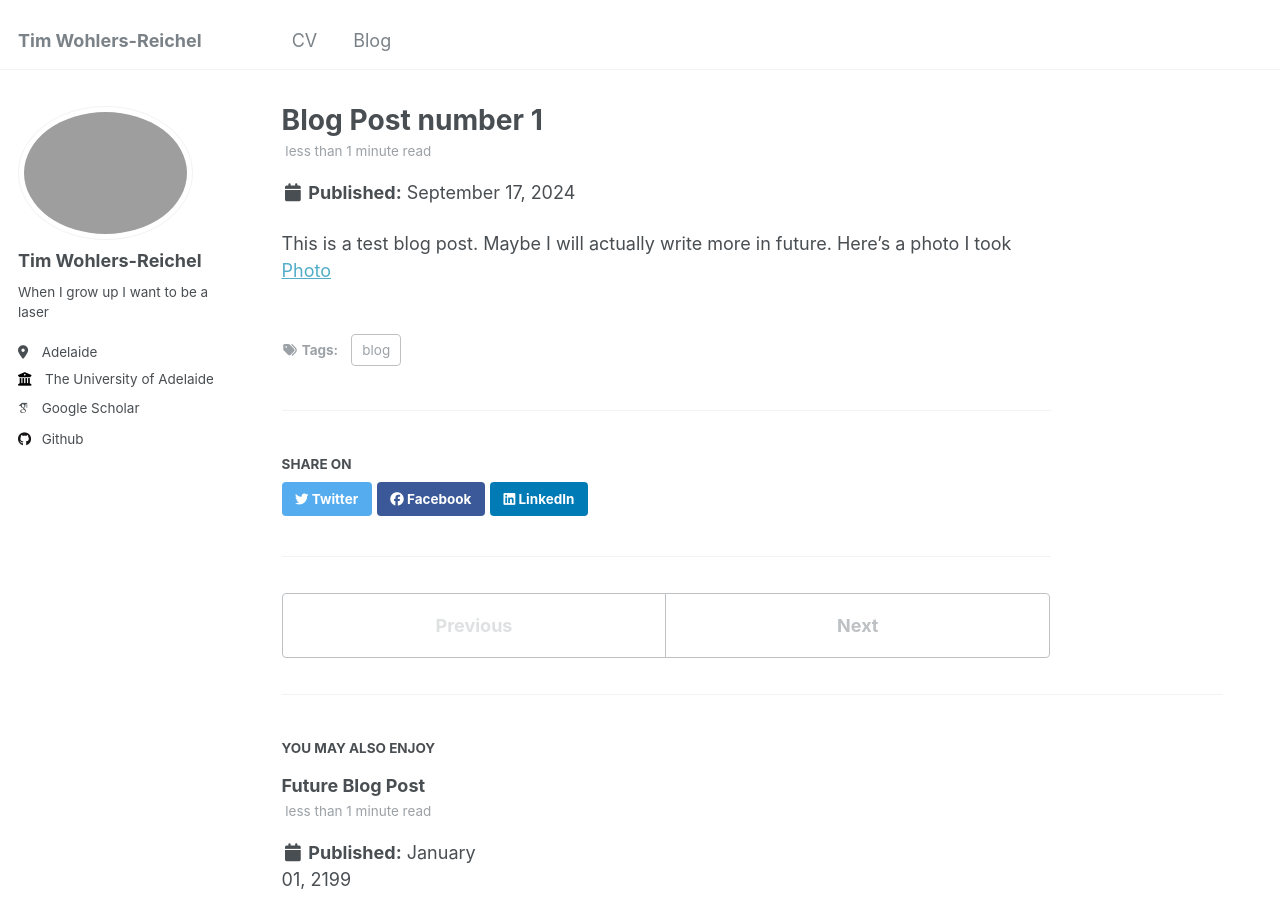
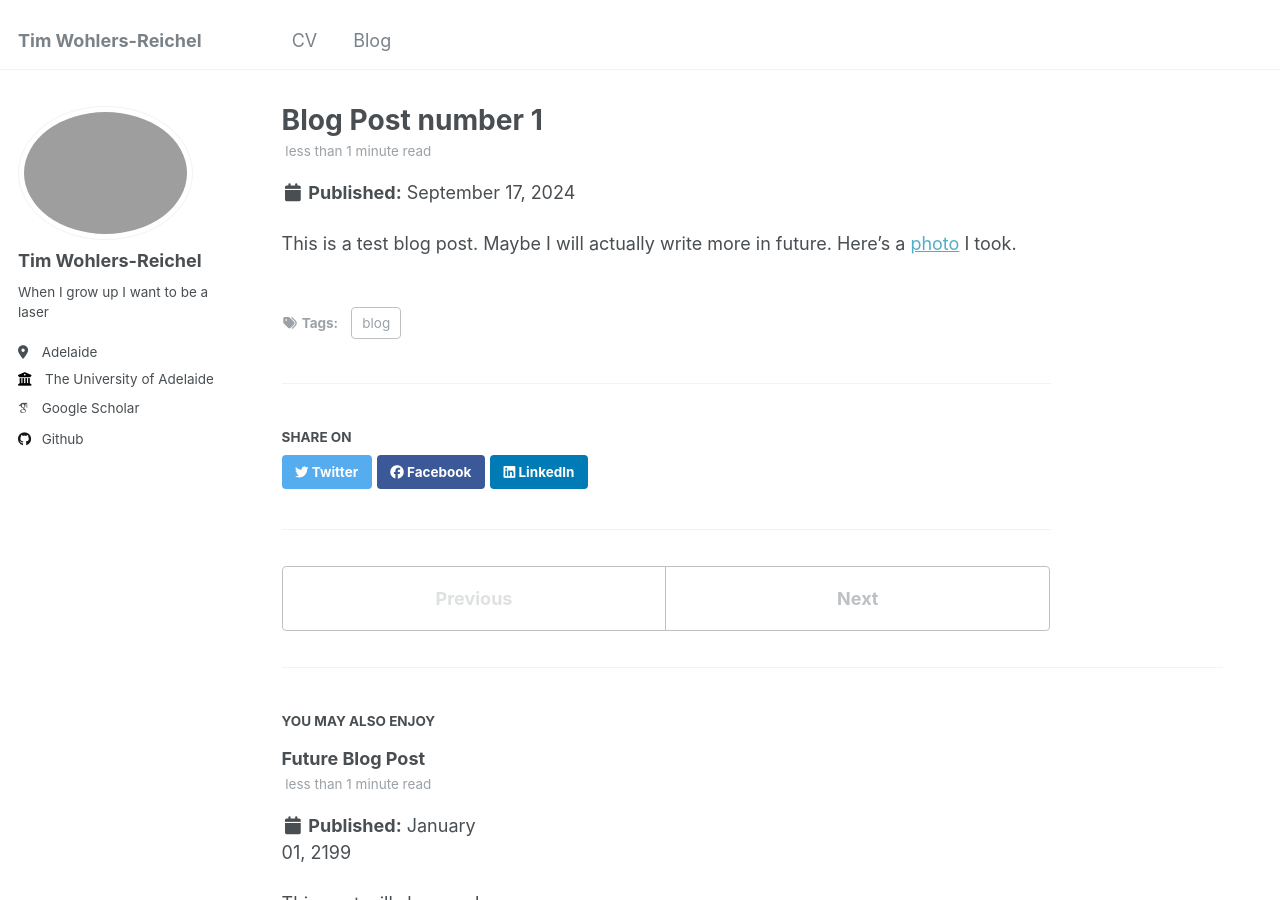
Before and after one commit to timfwr/timfwr.github.io, a Jekyll site: the page built from _posts/2024-09-17-blog-post-1.md, in a window 1280 px wide and 900 px high. Built offline with Jekyll 4.4.1, drawn with Linux system fonts in a browser that asks for light colours; some web fonts are replaced.

```diff
--- a/_posts/2024-09-17-blog-post-1.md
+++ b/_posts/2024-09-17-blog-post-1.md
@@ -7,4 +7,4 @@ tags:
 ---
 
 This is a test blog post. Maybe I will actually write more in future.
-Here's a photo I took [Photo](/assets/images/IMG_2782.png)
+Here's a [photo](/assets/images/IMG_2782.png) I took.
```
Also changed, not shown: _pages/markdown.md (+1 -1 lines).
